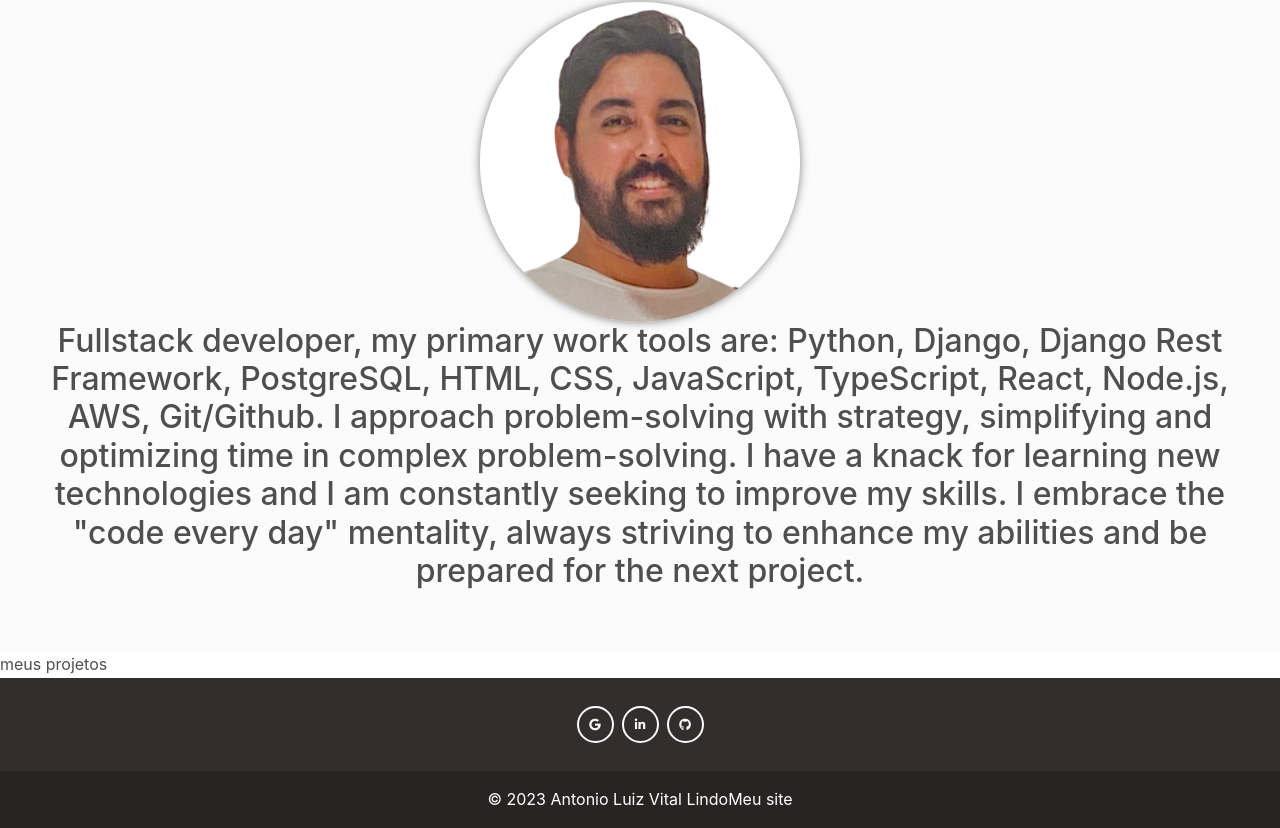
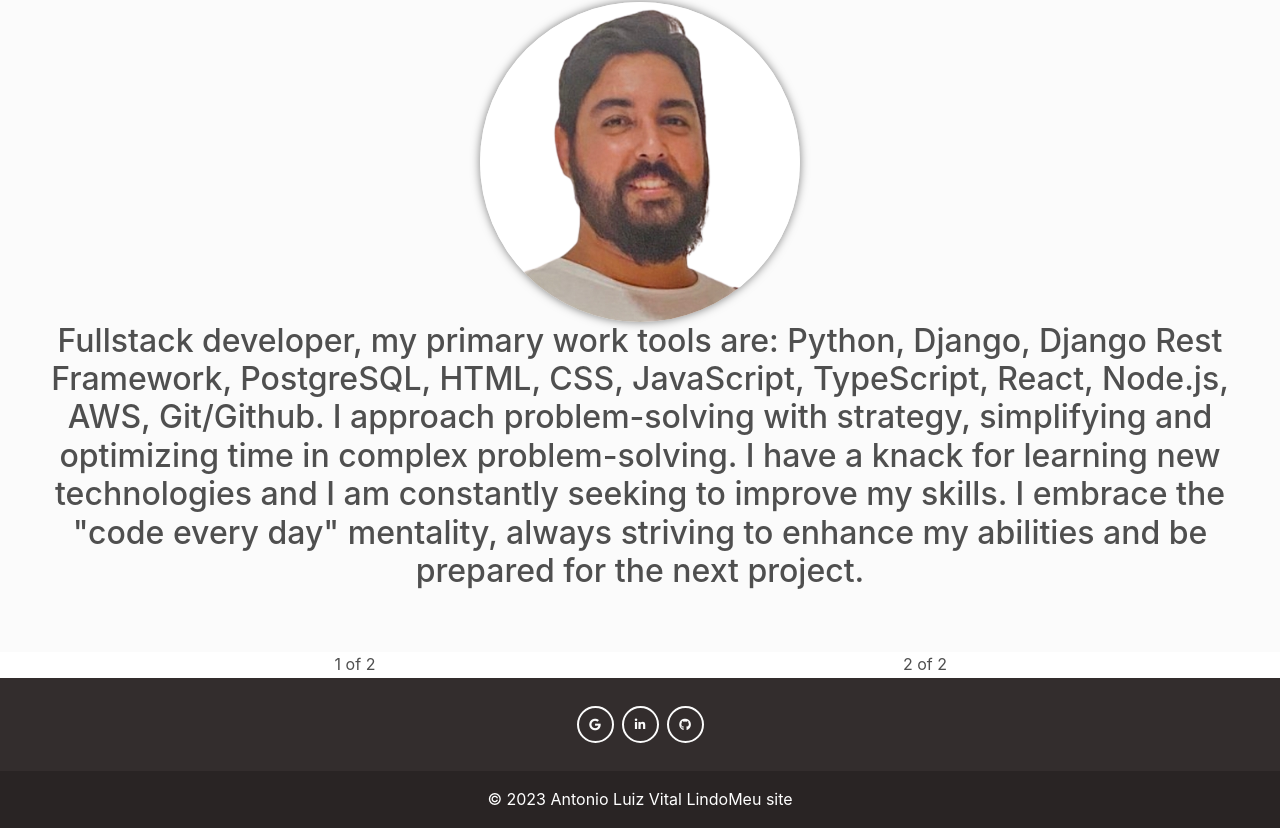
Before and after one commit to antoniolvitall/meuportifolio, a React (Create React App) app in the folder client/: page / in a window 1280 px wide. Shown: the part 948-1776 px from the top of the page. Built offline with nearby package versions, Linux system fonts and the light colour scheme.

Commit message:
criando colunas onde ficarao os projetos

```diff
--- a/client/src/components/Projects.js
+++ b/client/src/components/Projects.js
@@ -2,10 +2,16 @@ import React from 'react'
 
 const Projects = () => {
   return (
-    <div>
-        meus projetos
-
+  <div class="container text-center">
+    <div class="row">
+      <div class="col">
+      1 of 2
+      </div>
+    <div class="col">
+      2 of 2
     </div>
+  </div>
+  </div>
   )
 }
 
```
